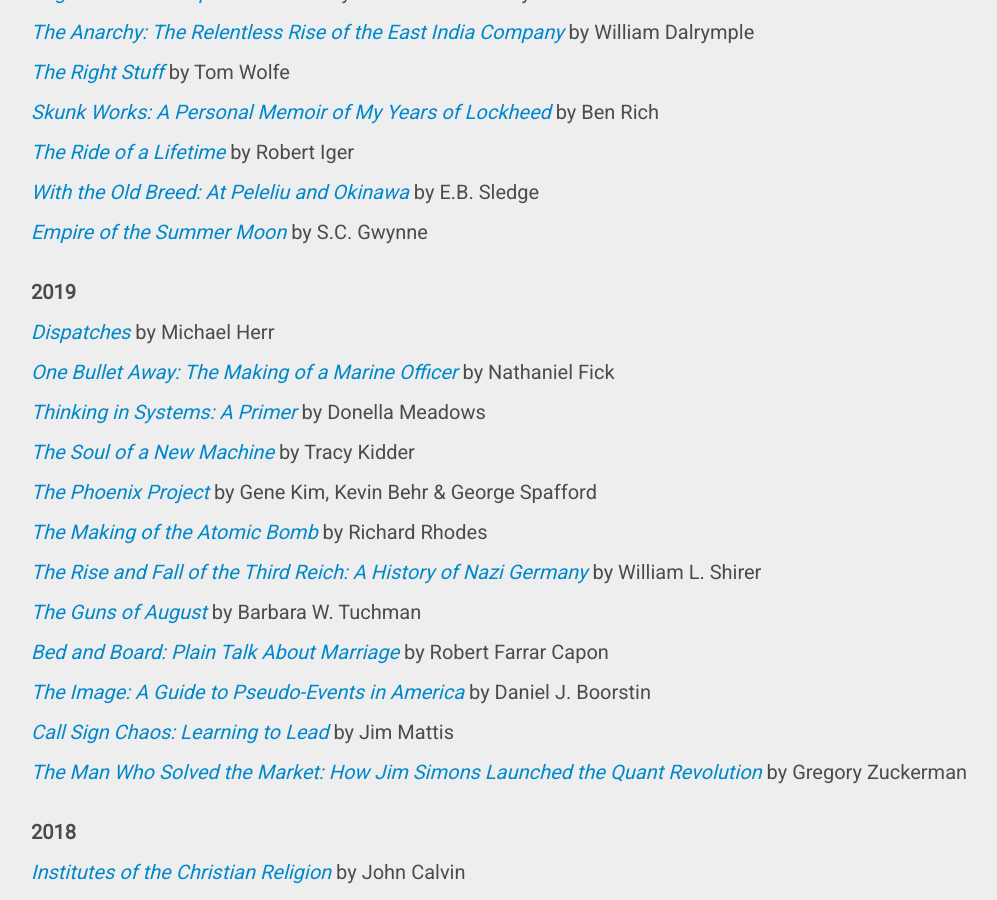
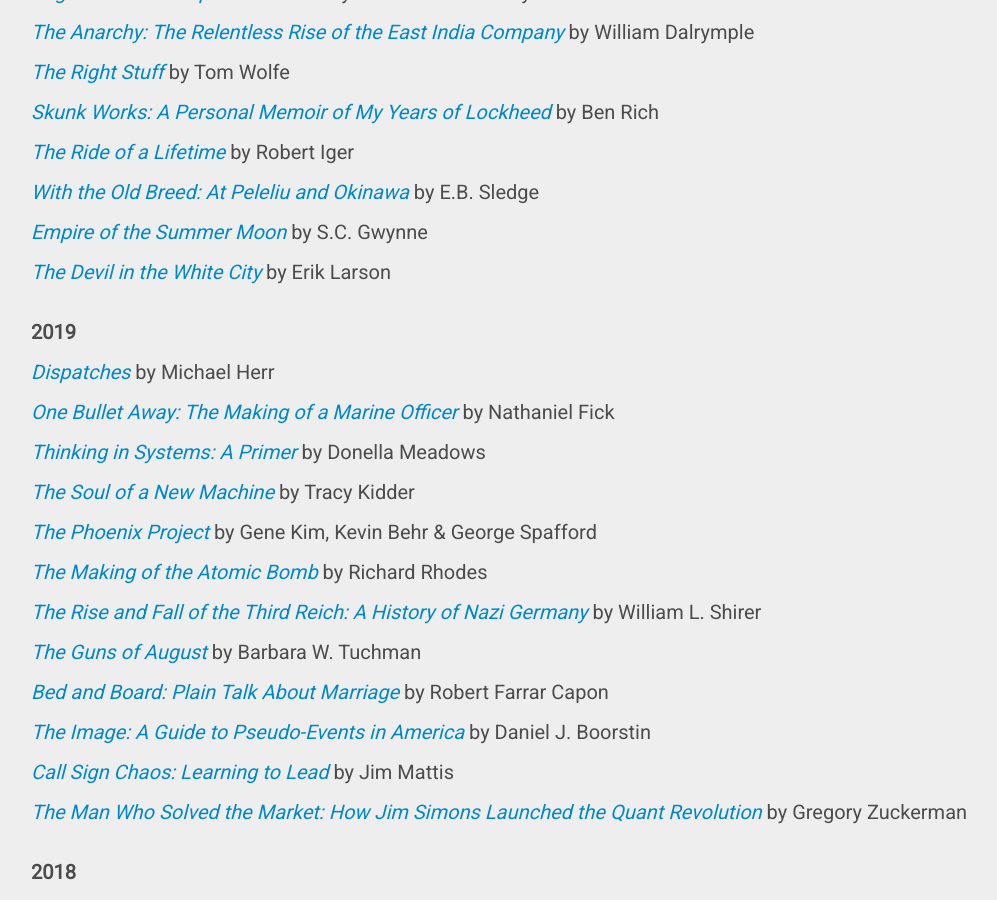
Before and after one commit to speric/speric.github.com, a Jekyll site: the page built from books/index.html, in a window 1280 px wide and 900 px high, scrolled down 509 px. Shown: the whole window, without its empty margins (139-1136 px from the left). Built offline with Jekyll 4.4.1, drawn with Linux system fonts in a browser that asks for light colours; some web fonts are replaced; comment, search, counter and statistics services are not loaded.

Commit message:
Add 'The Devil in the White City' to books

```diff
--- a/books/index.html
+++ b/books/index.html
@@ -19,6 +19,7 @@ header_img: "quotes.jpg"
   <p><i><a href="https://www.penguinrandomhouse.com/books/556683/the-ride-of-a-lifetime-by-robert-iger/">The Ride of a Lifetime</a></i> by Robert Iger</p>
   <p><i><a href="https://www.amazon.com/Old-Breed-At-Peleliu-Okinawa/dp/0891419195">With the Old Breed: At Peleliu and Okinawa</a></i> by E.B. Sledge</p>
   <p><i><a href="https://www.simonandschuster.com/books/Empire-of-the-Summer-Moon/S-C-Gwynne/9781416591061">Empire of the Summer Moon</a></i> by S.C. Gwynne</p>
+  <p><i><a href="https://www.amazon.com/Devil-White-City-Madness-Changed/dp/0375725601">The Devil in the White City</a></i> by Erik Larson</p>
 
   <br/>
 
```
